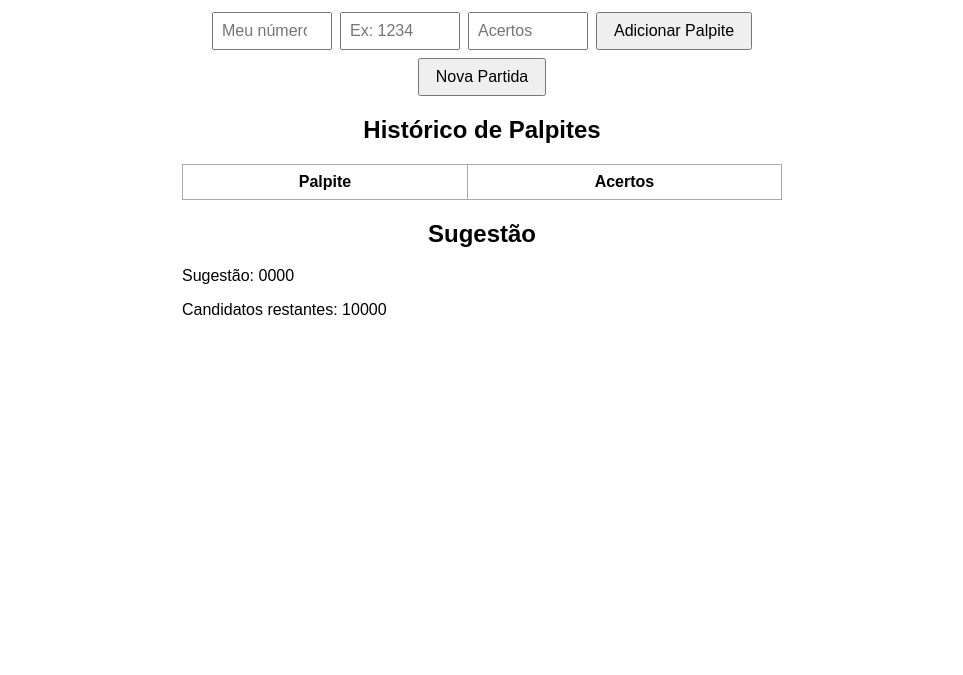
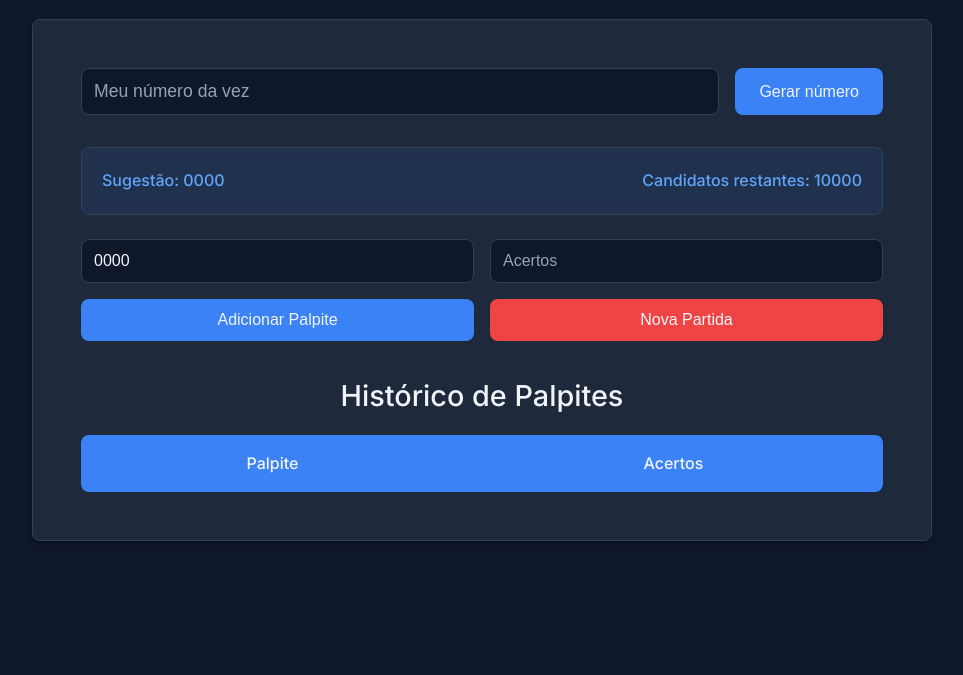
Before and after one commit to F1X0N/number_guesser, a plain HTML site: page index.html in a window 1280 px wide. Shown: the part 125-800 px from the top of the page, without its empty margins (158-1121 px from the left). Drawn offline with Linux system fonts and the light colour scheme.

Commit message:
create a random generate

```diff
--- a/index.html
+++ b/index.html
@@ -4,68 +4,33 @@
   <meta charset="UTF-8">
   <meta name="viewport" content="width=device-width, initial-scale=1">
   <title>Jogo dos 4 Dígitos – Adivinhação</title>
-  <style>
-    body {
-      font-family: Arial, sans-serif;
-      max-width: 600px;
-      margin: 2rem auto;
-      padding: 0 1rem;
-    }
-    h1, h2 {
-      text-align: center;
-    }
-    form {
-      display: flex;
-      flex-wrap: wrap;
-      gap: 0.5rem;
-      justify-content: center;
-      margin-bottom: 1rem;
-    }
-    input[type="text"],
-    input[type="number"] {
-      padding: 0.5rem;
-      font-size: 1rem;
-      width: 100px;
-    }
-    button {
-      padding: 0.5rem 1rem;
-      font-size: 1rem;
-    }
-    .history, .suggestion {
-      margin-top: 1rem;
-    }
-    table {
-      width: 100%;
-      border-collapse: collapse;
-      margin-top: 0.5rem;
-    }
-    table, th, td {
-      border: 1px solid #aaa;
-    }
-    th, td {
-      padding: 0.5rem;
-      text-align: center;
-    }
-    .note {
-      font-size: 0.9rem;
-      color: #555;
-      margin-top: 0.5rem;
-      text-align: center;
-    }
-  </style>
+  <link href="https://fonts.googleapis.com/css2?family=Inter:wght@400;500;600&display=swap" rel="stylesheet">
+  <link rel="stylesheet" href="style.css">
 </head>
 <body>
+  <div class="container">
     <h1>Jogo dos 4 Dígitos</h1>
-  <p class="note">
-    Informe seu palpite (4 dígitos) e o feedback (número de dígitos corretos na posição certa).<br>
-    Lembre: Os dígitos podem se repetir.
-  </p>
+
+    <div class="game-container">
+      <form class="choosedNumberForm">
+        <input id="generatedNumber" type="number" placeholder="Meu número da vez" maxlength="4" />
+        <button type="submit">Gerar número</button>
+      </form>
+
+      <div class="suggestion">
+        <p id="suggestionText">Nenhum palpite inserido.</p>
+        <p id="candidateCount"></p>
+      </div>
+
       <form id="guessForm">
-    <input type="number" placeholder="Meu número da vez" maxlength="4" required />
+        <div class="guessInputs">
           <input type="text" id="guessInput" placeholder="Ex: 1234" maxlength="4" required pattern="\d{4}">
           <input type="number" id="feedbackInput" placeholder="Acertos" min="0" max="4" required>
+        </div>
+        <div class="guessInputs">
           <button type="submit">Adicionar Palpite</button>
           <button type="button" id="resetBtn">Nova Partida</button>
+        </div>
       </form>
 
       <div class="history">
@@ -80,121 +45,9 @@
           <tbody></tbody>
         </table>
       </div>
-
-  <div class="suggestion">
-    <h2>Sugestão</h2>
-    <p id="suggestionText">Nenhum palpite inserido.</p>
-    <p id="candidateCount"></p>
+    </div>
   </div>
 
-  <script>
-    // Gera todas as combinações de "0000" a "9999"
-    function gerarCandidatos() {
-      const candidatos = [];
-      for (let i = 0; i < 10000; i++) {
-        let numStr = i.toString().padStart(4, '0');
-        candidatos.push(numStr);
-      }
-      return candidatos;
-    }
-
-    // Compara dois números (em string) e retorna a quantidade de dígitos que coincidem na mesma posição
-    function contarAcertos(num1, num2) {
-      let acertos = 0;
-      for (let i = 0; i < 4; i++) {
-        if (num1[i] === num2[i]) acertos++;
-      }
-      return acertos;
-    }
-
-    // Estado da aplicação
-    let candidatos = gerarCandidatos();
-    const palpites = []; // Array de objetos { palpite: "xxxx", acertos: número }
-
-    // Referências dos elementos da página
-    const guessForm = document.getElementById('guessForm');
-    const guessInput = document.getElementById('guessInput');
-    const feedbackInput = document.getElementById('feedbackInput');
-    const historyTableBody = document.querySelector('#historyTable tbody');
-    const suggestionText = document.getElementById('suggestionText');
-    const candidateCountText = document.getElementById('candidateCount');
-    const resetBtn = document.getElementById('resetBtn');
-
-    // Atualiza a tabela de palpites
-    function atualizarHistorico() {
-      historyTableBody.innerHTML = '';
-      palpites.forEach(item => {
-        const row = document.createElement('tr');
-        const palpiteCell = document.createElement('td');
-        const acertosCell = document.createElement('td');
-        palpiteCell.textContent = item.palpite;
-        acertosCell.textContent = item.acertos;
-        row.appendChild(palpiteCell);
-        row.appendChild(acertosCell);
-        historyTableBody.appendChild(row);
-      });
-    }
-
-    // Atualiza a sugestão e exibe quantos candidatos ainda são possíveis
-    function atualizarSugestao() {
-      candidateCountText.textContent = `Candidatos restantes: ${candidatos.length}`;
-      if (candidatos.length > 0) {
-        suggestionText.textContent = `Sugestão: ${candidatos[0]}`;
-      } else {
-        suggestionText.textContent = "Nenhum candidato restante. Verifique seus palpites.";
-      }
-    }
-
-    // Filtra os candidatos válidos com base no histórico de palpites
-    function filtrarCandidatos() {
-      // Regera a lista completa e aplica os filtros de cada palpite
-      candidatos = gerarCandidatos().filter(candidate => {
-        return palpites.every(item => contarAcertos(candidate, item.palpite) === item.acertos);
-      });
-    }
-
-    // Processa o envio do palpite
-    guessForm.addEventListener('submit', function(event) {
-      event.preventDefault();
-
-      const palpite = guessInput.value.trim();
-      const acertos = parseInt(feedbackInput.value);
-
-      // Validação: o palpite deve ter 4 dígitos e acertos entre 0 e 4
-      if (!/^\d{4}$/.test(palpite) || isNaN(acertos) || acertos < 0 || acertos > 4) {
-        alert("Insira um palpite válido (4 dígitos) e um número de acertos entre 0 e 4.");
-        return;
-      }
-
-      // Adiciona o palpite ao histórico
-      palpites.push({ palpite, acertos });
-
-      // Recalcula a lista de candidatos válidos
-      filtrarCandidatos();
-
-      // Atualiza a interface
-      atualizarHistorico();
-      atualizarSugestao();
-
-      // Limpa os campos e foca no palpite
-      guessInput.value = '';
-      feedbackInput.value = '';
-      guessInput.focus();
-    });
-
-    // Reinicia a partida (limpa o histórico e reseta os candidatos)
-    resetBtn.addEventListener('click', function() {
-      if (confirm("Deseja iniciar uma nova partida? Todos os palpites serão apagados.")) {
-        palpites.length = 0;
-        candidatos = gerarCandidatos();
-        atualizarHistorico();
-        atualizarSugestao();
-      }
-    });
-
-    // Inicializa a exibição
-    atualizarHistorico();
-    atualizarSugestao();
-  </script>
+  <script src="script.js"></script>
 </body>
 </html>
--- /dev/null
+++ b/script.js
@@ -0,0 +1,103 @@
+function gerarCandidatos() {
+    const candidatos = [];
+    for (let i = 0; i < 10000; i++) {
+      let numStr = i.toString().padStart(4, '0');
+      candidatos.push(numStr);
+    }
+    return candidatos;
+  }
+
+  function contarAcertos(num1, num2) {
+    let acertos = 0;
+    for (let i = 0; i < 4; i++) {
+      if (num1[i] === num2[i]) acertos++;
+    }
+    return acertos;
+  }
+
+  let candidatos = gerarCandidatos();
+  const palpites = [];
+
+  const guessForm = document.getElementById('guessForm');
+  const guessInput = document.getElementById('guessInput');
+  const feedbackInput = document.getElementById('feedbackInput');
+  const historyTableBody = document.querySelector('#historyTable tbody');
+  const suggestionText = document.getElementById('suggestionText');
+  const candidateCountText = document.getElementById('candidateCount');
+  const resetBtn = document.getElementById('resetBtn');
+  const choosedNumberForm = document.querySelector('.choosedNumberForm');
+  const generatedNumberInput = document.getElementById('generatedNumber');
+
+  function atualizarHistorico() {
+    historyTableBody.innerHTML = '';
+    palpites.forEach(item => {
+      const row = document.createElement('tr');
+      const palpiteCell = document.createElement('td');
+      const acertosCell = document.createElement('td');
+      palpiteCell.textContent = item.palpite;
+      acertosCell.textContent = item.acertos;
+      row.appendChild(palpiteCell);
+      row.appendChild(acertosCell);
+      historyTableBody.appendChild(row);
+    });
+  }
+
+  function atualizarSugestao() {
+    candidateCountText.textContent = `Candidatos restantes: ${candidatos.length}`;
+    if (candidatos.length > 0) {
+      suggestionText.textContent = `Sugestão: ${candidatos[0]}`;
+      guessInput.value = candidatos[0]
+    } else {
+      suggestionText.textContent = "Nenhum candidato restante. Verifique seus palpites.";
+    }
+  }
+
+  function filtrarCandidatos() {
+    candidatos = gerarCandidatos().filter(candidate => {
+      return palpites.every(item => contarAcertos(candidate, item.palpite) === item.acertos);
+    });
+  }
+
+  function gerarNumeroAleatorio() {
+    const numero = Math.floor(Math.random() * 9000) + 1000;
+    generatedNumberInput.value = numero;
+  }
+
+  guessForm.addEventListener('submit', function(event) {
+    event.preventDefault();
+
+    const palpite = guessInput.value.trim();
+    const acertos = parseInt(feedbackInput.value);
+
+    if (!/^\d{4}$/.test(palpite) || isNaN(acertos) || acertos < 0 || acertos > 4) {
+      alert("Insira um palpite válido (4 dígitos) e um número de acertos entre 0 e 4.");
+      return;
+    }
+
+    palpites.push({ palpite, acertos });
+
+    filtrarCandidatos();
+
+    atualizarHistorico();
+    atualizarSugestao();
+
+    feedbackInput.value = '';
+    guessInput.focus();
+  });
+
+  choosedNumberForm.addEventListener('submit', function(event) {
+    event.preventDefault();
+    gerarNumeroAleatorio();
+  });
+
+  resetBtn.addEventListener('click', function() {
+    if (confirm("Deseja iniciar uma nova partida? Todos os palpites serão apagados.")) {
+      palpites.length = 0;
+      candidatos = gerarCandidatos();
+      atualizarHistorico();
+      atualizarSugestao();
+    }
+  });
+
+  atualizarHistorico();
+  atualizarSugestao();
--- /dev/null
+++ b/style.css
@@ -0,0 +1,291 @@
+:root {
+    --primary-color: #3B82F6;
+    --secondary-color: #60A5FA;
+    --background-color: #0F172A;
+    --card-background: #1E293B;
+    --text-color: #F1F5F9;
+    --text-muted: #94A3B8;
+    --border-color: #334155;
+    --input-background: #0F172A;
+    --border-radius: 8px;
+    --shadow: 0 4px 6px -1px rgba(0, 0, 0, 0.2), 0 2px 4px -1px rgba(0, 0, 0, 0.1);
+    --glow: 0 0 15px rgba(59, 130, 246, 0.5);
+  }
+
+  * {
+    box-sizing: border-box;
+    margin: 0;
+    padding: 0;
+  }
+
+  body {
+    font-family: 'Inter', system-ui, -apple-system, sans-serif;
+    background-color: var(--background-color);
+    color: var(--text-color);
+    line-height: 1.6;
+    min-height: 100vh;
+    padding: 2rem 1rem;
+  }
+
+  .container {
+    max-width: 900px;
+    margin: 0 auto;
+  }
+
+  h1 {
+    color: var(--text-color);
+    text-align: center;
+    font-size: 2.5rem;
+    margin-bottom: 2rem;
+    font-weight: 600;
+    background: linear-gradient(to right, #60A5FA, #3B82F6);
+    -webkit-background-clip: text;
+    -webkit-text-fill-color: transparent;
+    text-shadow: 0 2px 10px rgba(59, 130, 246, 0.3);
+  }
+
+  h2 {
+    color: var(--text-color);
+    text-align: center;
+    margin: 2rem 0 1rem;
+    font-size: 1.8rem;
+    font-weight: 500;
+  }
+
+  .game-container {
+    background: var(--card-background);
+    padding: 2rem;
+    border-radius: var(--border-radius);
+    box-shadow: var(--shadow);
+    border: 1px solid var(--border-color);
+    backdrop-filter: blur(10px);
+  }
+
+  .choosedNumber {
+    display: flex;
+    justify-content: center;
+    margin-bottom: 2rem;
+  }
+
+  .choosedNumber input {
+    width: 70%;
+    padding: 0.75rem;
+    font-size: 1.1rem;
+    background: var(--input-background);
+    border: 1px solid var(--border-color);
+    color: var(--text-color);
+    border-radius: var(--border-radius);
+    transition: all 0.3s ease;
+  }
+
+  .choosedNumber input:focus {
+    outline: none;
+    border-color: var(--primary-color);
+    box-shadow: var(--glow);
+  }
+
+  .suggestion {
+    background: rgba(59, 130, 246, 0.1);
+    padding: 1.25rem;
+    border-radius: var(--border-radius);
+    margin: 1.5rem 0;
+    display: flex;
+    justify-content: space-between;
+    align-items: center;
+    border: 1px solid var(--border-color);
+    backdrop-filter: blur(5px);
+  }
+
+  #suggestionText, #candidateCount {
+    font-weight: 500;
+    color: var(--secondary-color);
+  }
+
+  .guessInputs {
+    display: flex;
+    gap: 1rem;
+    margin-bottom: 1rem;
+  }
+
+  input[type="text"],
+  input[type="number"] {
+    padding: 0.75rem;
+    font-size: 1rem;
+    background: var(--input-background);
+    border: 1px solid var(--border-color);
+    color: var(--text-color);
+    border-radius: var(--border-radius);
+    width: 100%;
+    transition: all 0.3s ease;
+  }
+
+  input[type="text"]:focus,
+  input[type="number"]:focus {
+    outline: none;
+    border-color: var(--primary-color);
+    box-shadow: var(--glow);
+  }
+
+  input::placeholder {
+    color: var(--text-muted);
+  }
+
+  button {
+    background-color: var(--primary-color);
+    color: var(--text-color);
+    padding: 0.75rem 1.5rem;
+    border: none;
+    border-radius: var(--border-radius);
+    font-size: 1rem;
+    cursor: pointer;
+    transition: all 0.3s ease;
+    font-weight: 500;
+    width: 100%;
+    position: relative;
+    overflow: hidden;
+  }
+
+  button:hover {
+    background-color: var(--secondary-color);
+    transform: translateY(-1px);
+    box-shadow: var(--glow);
+  }
+
+  button:active {
+    transform: translateY(1px);
+  }
+
+  #resetBtn {
+    background-color: #EF4444;
+  }
+
+  #resetBtn:hover {
+    background-color: #DC2626;
+  }
+
+  table {
+    width: 100%;
+    border-collapse: separate;
+    border-spacing: 0;
+    margin-top: 1rem;
+    border-radius: var(--border-radius);
+    overflow: hidden;
+  }
+
+  th {
+    background-color: var(--primary-color);
+    color: var(--text-color);
+    padding: 1rem;
+    text-align: center;
+    font-weight: 500;
+  }
+
+  td {
+    padding: 1rem;
+    text-align: center;
+    background: var(--input-background);
+    border-bottom: 1px solid var(--border-color);
+  }
+
+  tr:last-child td {
+    border-bottom: none;
+  }
+
+  tr:nth-child(even) td {
+    background-color: rgba(59, 130, 246, 0.05);
+  }
+
+  @media (min-width: 768px) {
+    body {
+      padding: 3rem 2rem;
+    }
+
+    .game-container {
+      padding: 3rem;
+    }
+  }
+
+  @media (max-width: 640px) {
+    .guessInputs {
+      flex-direction: column;
+    }
+
+    .suggestion {
+      flex-direction: column;
+      text-align: center;
+      gap: 0.5rem;
+    }
+
+    h1 {
+      font-size: 2rem;
+    }
+
+    .choosedNumber input {
+      width: 100%;
+    }
+  }
+
+  /* Animations and Effects */
+  @keyframes glow {
+    0% {
+      box-shadow: 0 0 5px rgba(59, 130, 246, 0.2);
+    }
+    50% {
+      box-shadow: 0 0 20px rgba(59, 130, 246, 0.4);
+    }
+    100% {
+      box-shadow: 0 0 5px rgba(59, 130, 246, 0.2);
+    }
+  }
+
+  .game-container {
+    animation: fadeIn 0.5s ease-out;
+  }
+
+  @keyframes fadeIn {
+    from {
+      opacity: 0;
+      transform: translateY(10px);
+    }
+    to {
+      opacity: 1;
+      transform: translateY(0);
+    }
+  }
+
+  .choosedNumberForm {
+    display: flex;
+    gap: 1rem;
+    margin-bottom: 2rem;
+  }
+
+  .choosedNumberForm input {
+    flex: 1;
+    padding: 0.75rem;
+    font-size: 1.1rem;
+    background: var(--input-background);
+    border: 1px solid var(--border-color);
+    color: var(--text-color);
+    border-radius: var(--border-radius);
+    transition: all 0.3s ease;
+  }
+
+  .choosedNumberForm button {
+    width: auto;
+  }
+
+  .choosedNumberForm input:focus {
+    outline: none;
+    border-color: var(--primary-color);
+    box-shadow: var(--glow);
+  }
+
+  @media (max-width: 640px) {
+    .choosedNumberForm {
+      flex-direction: column;
+    }
+
+    .choosedNumberForm button {
+      width: 100%;
+    }
+  }
```
Lines whose indentation alone changed are shown as unchanged.
